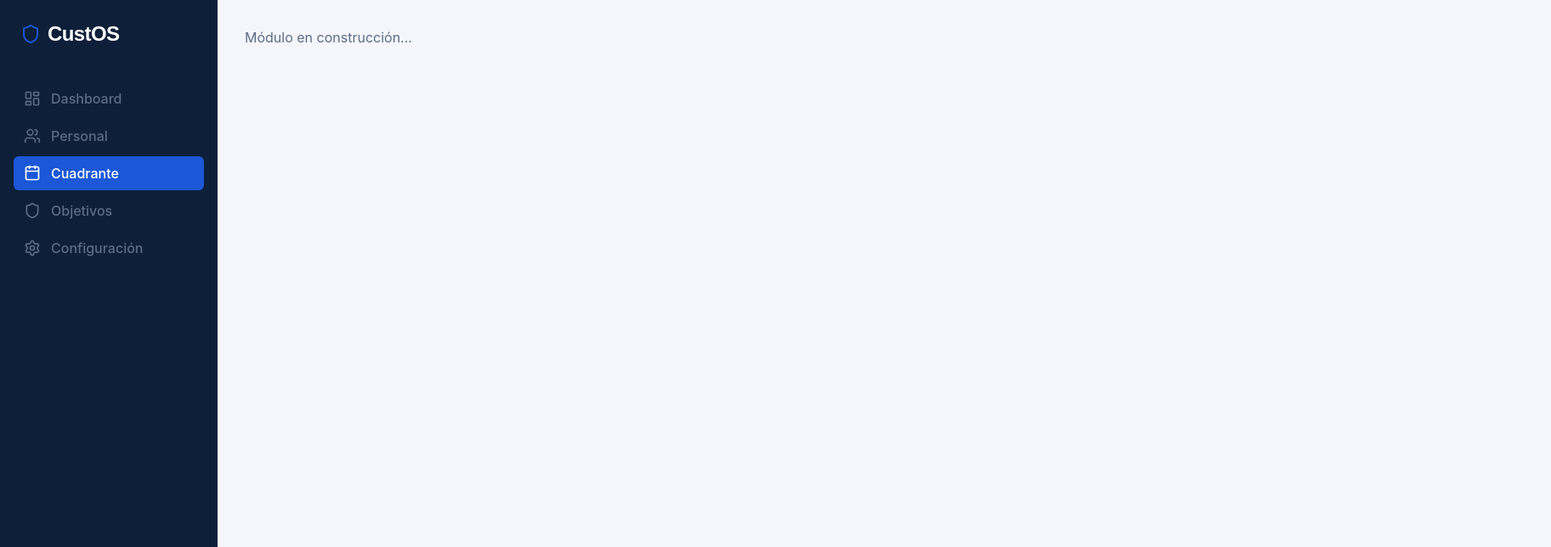
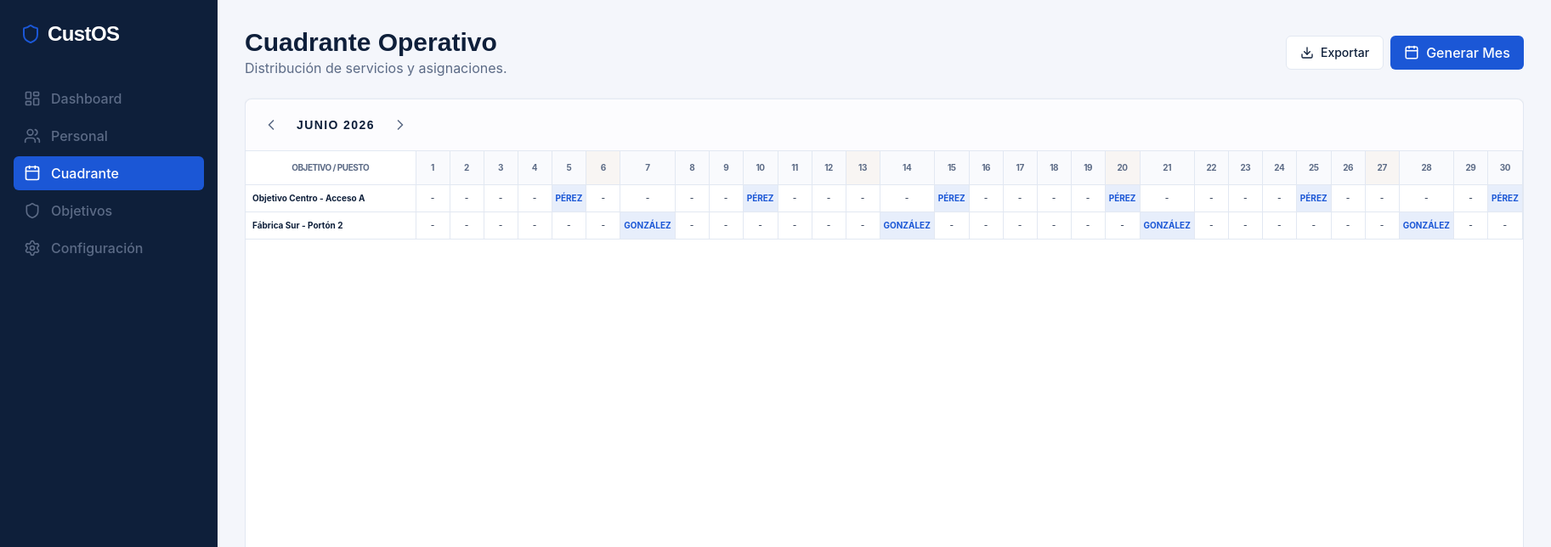
Before and after one commit to pel-matiasvaldivia/custos, a React (Vite) app in the folder apps/web/: page /quadrant in a window 1280 px wide. Shown: the top 644 px of the page at 85% size, 1825 px wide, since content can reach past the window. Built offline with nearby package versions, Linux system fonts and the light colour scheme; no server answers.

Commit message:
Fix: Schema unique constraint and Feriado naming convention

```diff
--- a/apps/web/src/App.tsx
+++ b/apps/web/src/App.tsx
@@ -2,6 +2,7 @@ import { Routes, Route } from 'react-router-dom';
 import { Sidebar } from './components/layout/Sidebar';
 import { PersonnelPage } from './pages/personnel/PersonnelPage';
 import { VigiladorDetail } from './pages/personnel/VigiladorDetail';
+import { QuadrantPage } from './pages/quadrant/QuadrantPage';
 
 const Dashboard = () => (
   <div>
@@ -34,6 +35,7 @@ function App() {
           <Route path="/" element={<Dashboard />} />
           <Route path="/personnel" element={<PersonnelPage />} />
           <Route path="/personnel/:id" element={<VigiladorDetail />} />
+          <Route path="/quadrant" element={<QuadrantPage />} />
           {/* Fallback */}
           <Route path="*" element={<div className="text-muted">Módulo en construcción...</div>} />
         </Routes>
--- /dev/null
+++ b/apps/web/src/pages/quadrant/QuadrantPage.tsx
@@ -0,0 +1,81 @@
+import { useEffect, useState } from 'react';
+import { Calendar as CalendarIcon, ChevronLeft, ChevronRight, Download } from 'lucide-react';
+
+export const QuadrantPage = () => {
+  const [currentMonth, setCurrentMonth] = useState(new Date());
+
+  const daysInMonth = new Date(currentMonth.getFullYear(), currentMonth.getMonth() + 1, 0).getDate();
+  const daysArray = Array.from({ length: daysInMonth }, (_, i) => i + 1);
+
+  return (
+    <div className="space-y-6 overflow-hidden flex flex-col h-full">
+      <div className="flex justify-between items-center">
+        <div>
+          <h2 className="text-3xl font-display font-bold text-navy">Cuadrante Operativo</h2>
+          <p className="text-muted">Distribución de servicios y asignaciones.</p>
+        </div>
+        <div className="flex gap-2">
+           <button className="px-4 py-2 bg-surface border border-line rounded-md hover:bg-canvas transition-colors flex items-center gap-2 text-sm font-medium">
+            <Download size={16} /> Exportar
+          </button>
+          <button className="btn-primary flex items-center gap-2">
+            <CalendarIcon size={18} /> Generar Mes
+          </button>
+        </div>
+      </div>
+
+      <div className="card flex-1 flex flex-col p-0 overflow-hidden">
+        <div className="p-4 border-b border-line flex items-center justify-between bg-canvas/30">
+          <div className="flex items-center gap-4">
+            <button className="p-1 hover:bg-canvas rounded transition-colors text-muted hover:text-navy">
+              <ChevronLeft size={20} />
+            </button>
+            <span className="font-display font-bold text-navy uppercase tracking-widest text-sm">
+              Junio 2026
+            </span>
+            <button className="p-1 hover:bg-canvas rounded transition-colors text-muted hover:text-navy">
+              <ChevronRight size={20} />
+            </button>
+          </div>
+        </div>
+
+        <div className="overflow-auto flex-1 h-[600px]">
+          <table className="w-full border-collapse">
+            <thead className="sticky top-0 bg-surface z-10">
+              <tr className="border-b border-line bg-canvas/50 text-[10px] font-bold text-muted uppercase tracking-tighter">
+                <th className="p-3 border-r border-line min-w-[200px] bg-surface">Objetivo / Puesto</th>
+                {daysArray.map(day => (
+                  <th key={day} className={`p-1 border-r border-line text-center min-w-[40px] ${[6, 7].includes(new Date(2026, 5, day).getDay()) ? 'bg-amber/5' : ''}`}>
+                    {day}
+                  </th>
+                ))}
+              </tr>
+            </thead>
+            <tbody className="text-[10px]">
+              <tr className="border-b border-line hover:bg-canvas/30 transition-colors">
+                <td className="p-2 border-r border-line font-bold text-navy truncate max-w-[200px]">
+                  Objetivo Centro - Acceso A
+                </td>
+                {daysArray.map(day => (
+                  <td key={day} className={`p-1 border-r border-line text-center ${day % 5 === 0 ? 'bg-brand-blue/10 text-brand-blue font-bold' : ''}`}>
+                    {day % 5 === 0 ? 'PÉREZ' : '-'}
+                  </td>
+                ))}
+              </tr>
+              <tr className="border-b border-line hover:bg-canvas/30 transition-colors">
+                <td className="p-2 border-r border-line font-bold text-navy truncate max-w-[200px]">
+                   Fábrica Sur - Portón 2
+                </td>
+                {daysArray.map(day => (
+                  <td key={day} className={`p-1 border-r border-line text-center ${day % 7 === 0 ? 'bg-brand-blue/10 text-brand-blue font-bold' : ''}`}>
+                    {day % 7 === 0 ? 'GONZÁLEZ' : '-'}
+                  </td>
+                ))}
+              </tr>
+            </tbody>
+          </table>
+        </div>
+      </div>
+    </div>
+  );
+};
```
Also changed, not shown: 2 other files (tests, documents, lock files or other folders).
